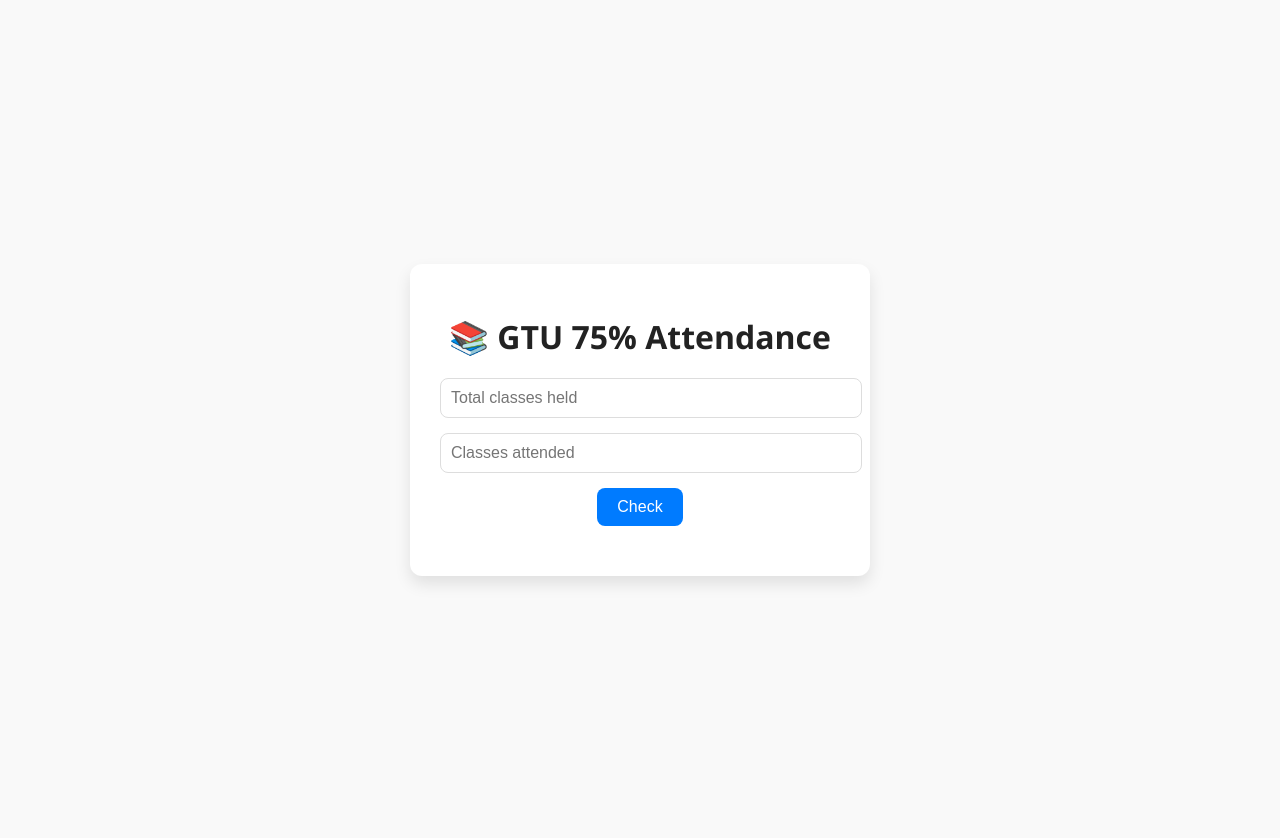
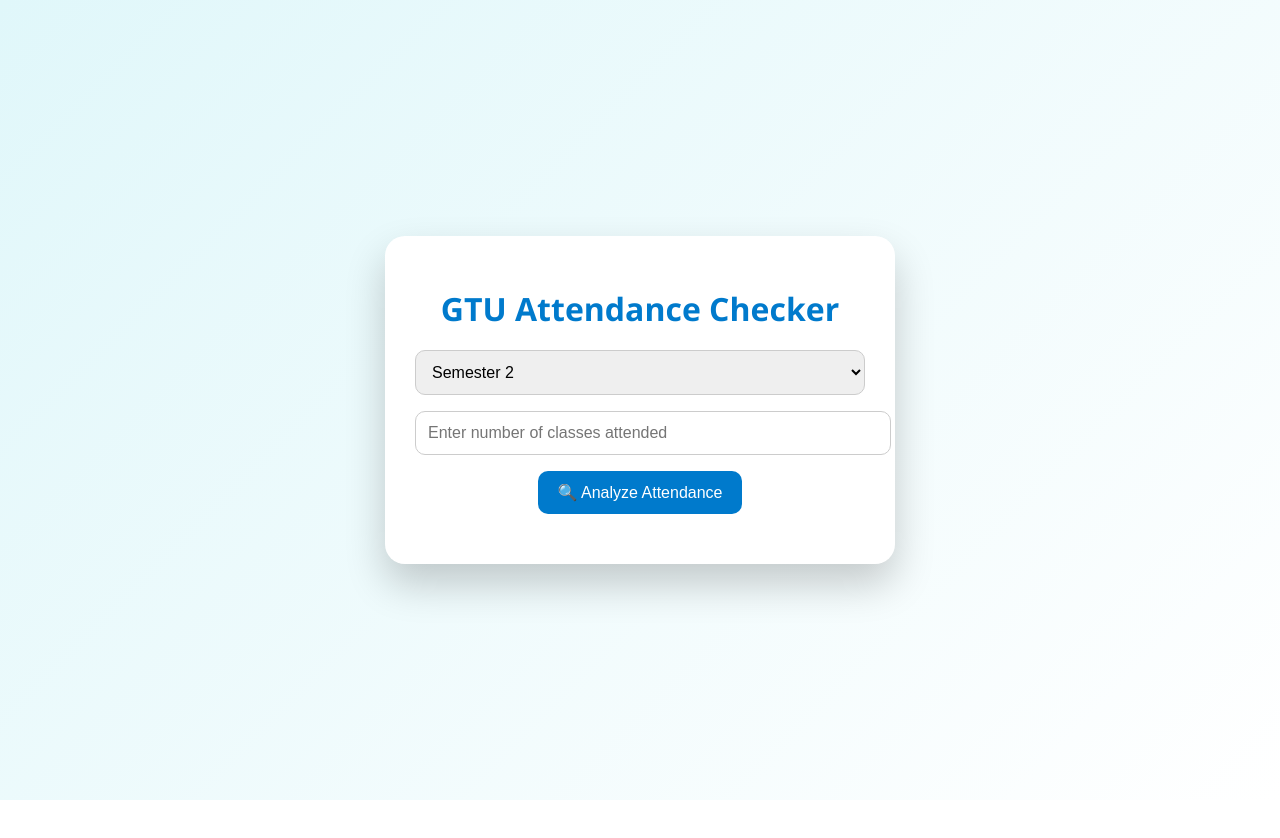
Before and after one commit to Keyur2662006/attendance-checker, a plain HTML site: page index.html in a window 1280 px wide. After the commit the page ends 800 px from the top, so only its background shows below. Drawn offline with Linux system fonts and the light colour scheme.

Commit message:
Update index.html

```diff
--- a/index.html
+++ b/index.html
@@ -2,102 +2,165 @@
 <html lang="en">
 <head>
   <meta charset="UTF-8">
-  <title>75% Attendance Checker - GTU</title>
+  <title>GTU Attendance Checker</title>
   <meta name="viewport" content="width=device-width, initial-scale=1">
   <style>
     body {
       font-family: 'Segoe UI', sans-serif;
-      background: #f9f9f9;
+      background: linear-gradient(135deg, #e0f7fa, #ffffff);
       display: flex;
-      flex-direction: column;
       align-items: center;
       justify-content: center;
       height: 100vh;
       margin: 0;
-      padding: 20px;
+      overflow: hidden;
     }
 
     .container {
       background: white;
       padding: 30px;
-      border-radius: 12px;
-      box-shadow: 0 8px 16px rgba(0,0,0,0.1);
-      max-width: 400px;
-      width: 100%;
+      border-radius: 20px;
+      box-shadow: 0 20px 40px rgba(0,0,0,0.2);
+      max-width: 450px;
+      width: 90%;
       text-align: center;
+      transform: scale(0.8);
+      animation: zoomIn 0.6s ease-out forwards;
+    }
+
+    @keyframes zoomIn {
+      to {
+        transform: scale(1);
+      }
     }
 
     h1 {
+      color: #007acc;
       margin-bottom: 20px;
-      color: #222;
+      font-weight: 600;
     }
 
-    input {
+    select, input {
       width: 100%;
-      padding: 10px;
-      margin-bottom: 15px;
-      border: 1px solid #ddd;
-      border-radius: 8px;
+      padding: 12px;
+      margin-bottom: 16px;
+      border: 1px solid #ccc;
+      border-radius: 10px;
       font-size: 16px;
+      transition: border-color 0.3s;
+    }
+
+    select:focus, input:focus {
+      border-color: #007acc;
+      outline: none;
     }
 
     button {
-      padding: 10px 20px;
+      padding: 12px 20px;
       font-size: 16px;
-      background: #007BFF;
+      background: #007acc;
       color: white;
       border: none;
-      border-radius: 8px;
+      border-radius: 10px;
       cursor: pointer;
-      transition: 0.3s;
+      transition: background 0.3s, transform 0.2s;
     }
 
     button:hover {
-      background: #0056b3;
+      background: #005fa3;
+      transform: scale(1.03);
     }
 
     .result {
       margin-top: 20px;
       font-size: 18px;
-      color: #333;
+      color: #222;
+      opacity: 0;
+      transform: translateY(20px);
+      animation: fadeIn 0.8s ease-out forwards;
+      animation-delay: 0.3s;
+    }
+
+    @keyframes fadeIn {
+      to {
+        opacity: 1;
+        transform: translateY(0);
+      }
+    }
+
+    .note {
+      font-size: 14px;
+      color: #666;
+      margin-top: 12px;
     }
   </style>
 </head>
 <body>
 
   <div class="container">
-    <h1>📚 GTU 75% Attendance</h1>
+    <h1>GTU Attendance Checker</h1>
 
-    <input type="number" id="total" placeholder="Total classes held">
-    <input type="number" id="attended" placeholder="Classes attended">
-    <button onclick="calculate()">Check</button>
+    <select id="semester">
+      <option value="1">Semester 1</option>
+      <option value="2" selected>Semester 2</option>
+      <option value="3">Semester 3</option>
+      <option value="4">Semester 4</option>
+      <option value="5">Semester 5</option>
+      <option value="6">Semester 6</option>
+      <option value="7">Semester 7</option>
+      <option value="8">Semester 8</option>
+    </select>
+
+    <input type="number" id="attended" placeholder="Enter number of classes attended">
+    <button onclick="calculate()">🔍 Analyze Attendance</button>
 
     <div class="result" id="result"></div>
   </div>
 
   <script>
     function calculate() {
-      const total = parseInt(document.getElementById("total").value);
       const attended = parseInt(document.getElementById("attended").value);
+      const today = new Date("2025-04-20");
+      const semesterStart = new Date("2025-01-21");
+      const semesterEnd = new Date("2025-05-10");
       const result = document.getElementById("result");
 
-      if (isNaN(total) || isNaN(attended) || total <= 0 || attended < 0 || attended > total) {
-        result.innerHTML = "⚠️ Please enter valid numbers.";
+      if (isNaN(attended) || attended < 0) {
+        result.innerHTML = "⚠️ Please enter a valid number of attended classes.";
         return;
       }
 
-      const percent = (attended / total) * 100;
-      result.innerHTML = `🎯 Current attendance: ${percent.toFixed(2)}%`;
+      const msInDay = 1000 * 60 * 60 * 24;
+      const daysPassed = Math.floor((today - semesterStart) / msInDay);
+      const totalDays = Math.floor((semesterEnd - semesterStart) / msInDay);
+      const weeksPassed = Math.floor(daysPassed / 7);
+      const totalWeeks = Math.floor(totalDays / 7);
+      const totalClasses = totalWeeks * 2;
+      const classesShouldHave = weeksPassed * 2;
+      const weeksLeft = totalWeeks - weeksPassed;
+      const daysLeft = totalDays - daysPassed;
+      const percent = (attended / totalClasses) * 100;
+
+      let output = `<div style='animation:fadeIn 1s ease-out forwards'>`;
+      output += `🧮 <strong>Attendance:</strong> ${percent.toFixed(2)}%<br>`;
 
       if (percent >= 75) {
-        result.innerHTML += "<br>✅ You're safe! You meet the 75% requirement.";
+        output += `✅ You're maintaining GTU standards. Excellent work!`;
       } else {
-        let x = 0;
-        while (((attended + x) / (total + x)) * 100 < 75) {
-          x++;
-        }
-        result.innerHTML += `<br>⚠️ Attend next <strong>${x}</strong> classes without missing to reach 75%.`;
+        const ideal = Math.ceil((0.75 * totalClasses));
+        const moreNeeded = ideal - attended;
+        output += `⚠️ Below required level. You need approx <strong>${moreNeeded}</strong> more classes to reach 75%.`;
       }
+
+      output += `<br><br>📅 <strong>${weeksLeft}</strong> weeks (${daysLeft} days) remaining.`;
+      output += `<br>📖 By now, ideal attendance: <strong>${classesShouldHave}</strong> classes.`;
+      output += `<br>📊 Projected total semester classes: <strong>${totalClasses}</strong>`;
+      output += `</div>`;
+
+      result.innerHTML = output;
+      result.style.animation = "none";
+      result.offsetHeight;
+      result.style.animation = "fadeIn 1s ease-out forwards";
     }
   </script>
 
```
